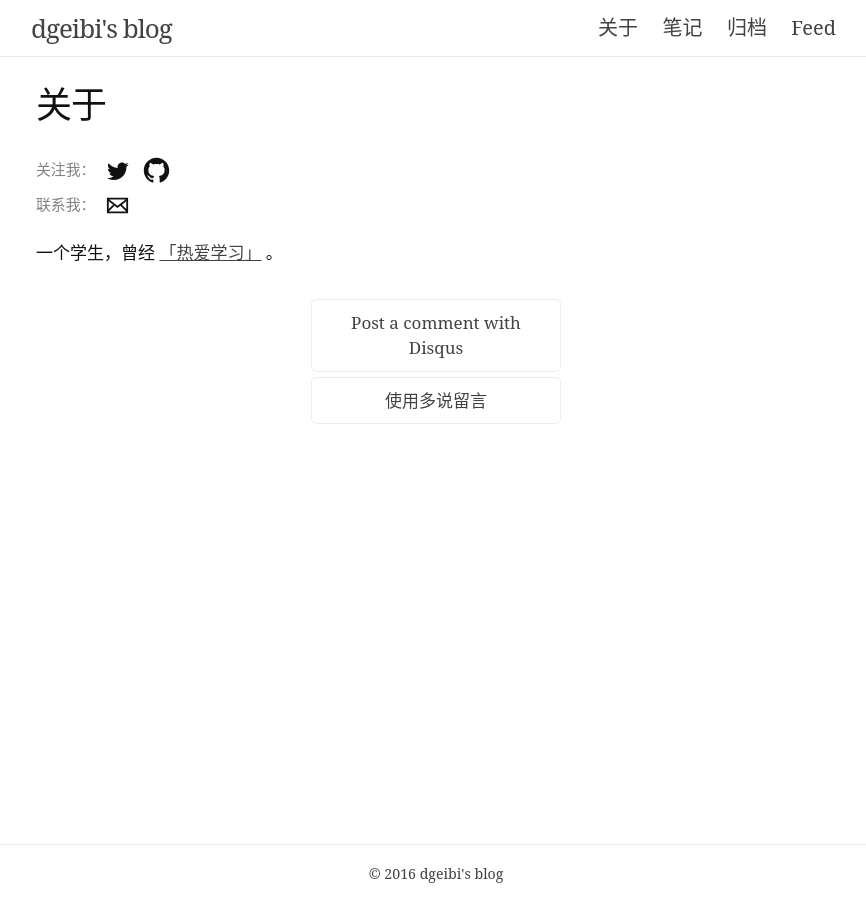
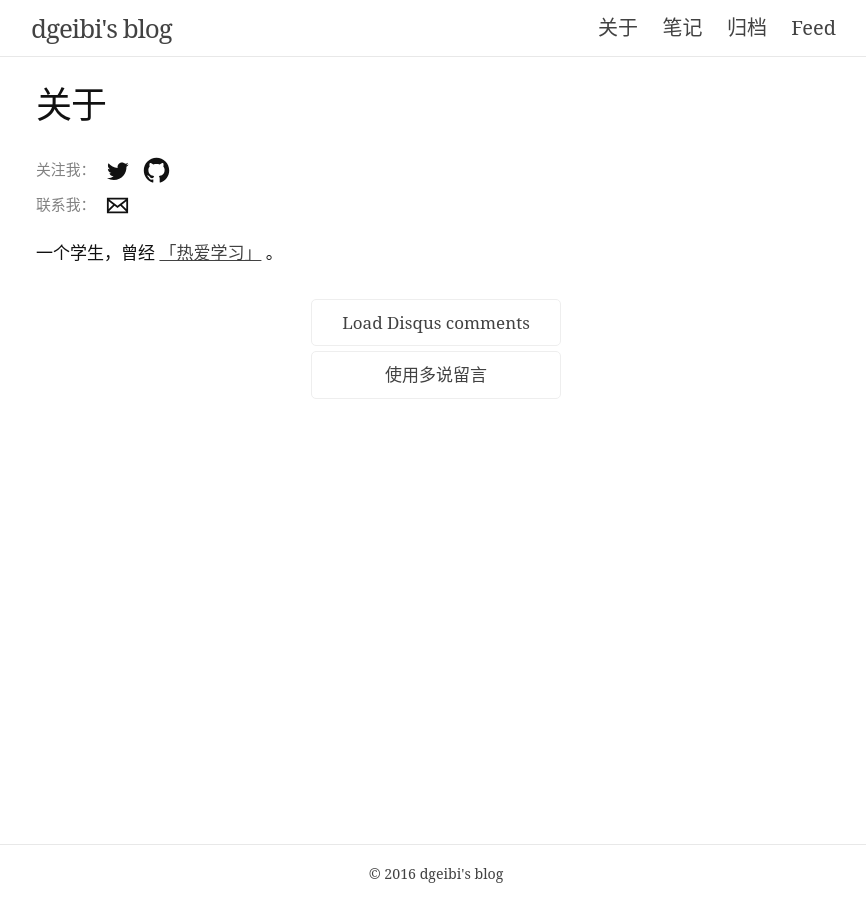
Before and after one commit to dgeibi/dgeibi.github.com, a Jekyll site: the page built from about.md, in a window 1280 px wide. Shown: the whole page, without its empty margins (204-1070 px from the left). Built offline with Jekyll 4.4.1, drawn with Linux system fonts in a browser that asks for light colours; comment, search, counter and statistics services are not loaded.

Commit message:
update at 2016-11-01 10:20:41 UTC

```diff
--- a/_includes/comment.html
+++ b/_includes/comment.html
@@ -1,6 +1,6 @@
 {% if jekyll.environment == "production" %}
 <div id="comment">
-    <a id="enDisqus"  href="#disqus" class="comment-link">Post a comment with Disqus</a>
+    <a id="enDisqus"  href="#disqus" class="comment-link">Load Disqus comments</a>
     <a id="enDuoshuo" href="#duosho" class="comment-link">使用多说留言</a>
     <script>
         var comment = document.getElementById("comment");
--- a/_includes/header.html
+++ b/_includes/header.html
@@ -2,7 +2,7 @@
     <div class="wrapper clearfix">
         <a class="plain-link site-title" href="{{ site.baseurl }}/">{{ site.title }}</a>
         <button id="nav-btn" class="cmn-toggle-switch cmn-toggle-switch__htx">
-            <span>toggle menu</span>
+            <span></span>
         </button>
         <ul id="nav" class="nav-list">
             <li class="nav-item"><a class="plain-link" href="{{ "/about/" | prepend: site.baseurl }}">关于</a></li>
--- a/assets/main.js
+++ b/assets/main.js
@@ -22,6 +22,9 @@ window.addEventListener('DOMContentLoaded', function() {
             var tsDiff = newTimestamp - oldTimestamp;
             scrollCount += Math.PI / (scrollDuration / tsDiff);
             if (scrollCount >= Math.PI) {
+                if(scrollTo === 0) {
+                    window.scrollTo(0,0);
+                }
                 return;
             }
             var moveStep = Math.round(scrollTo + cosParameter + cosParameter * Math.cos(scrollCount));
```
